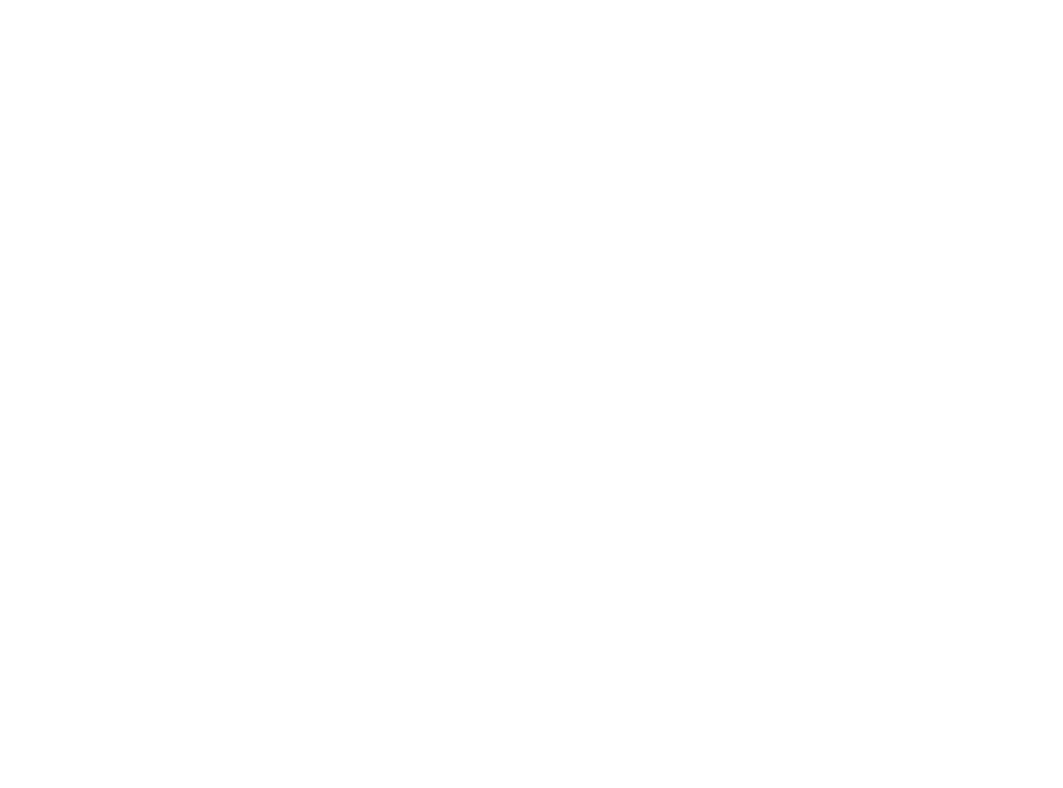
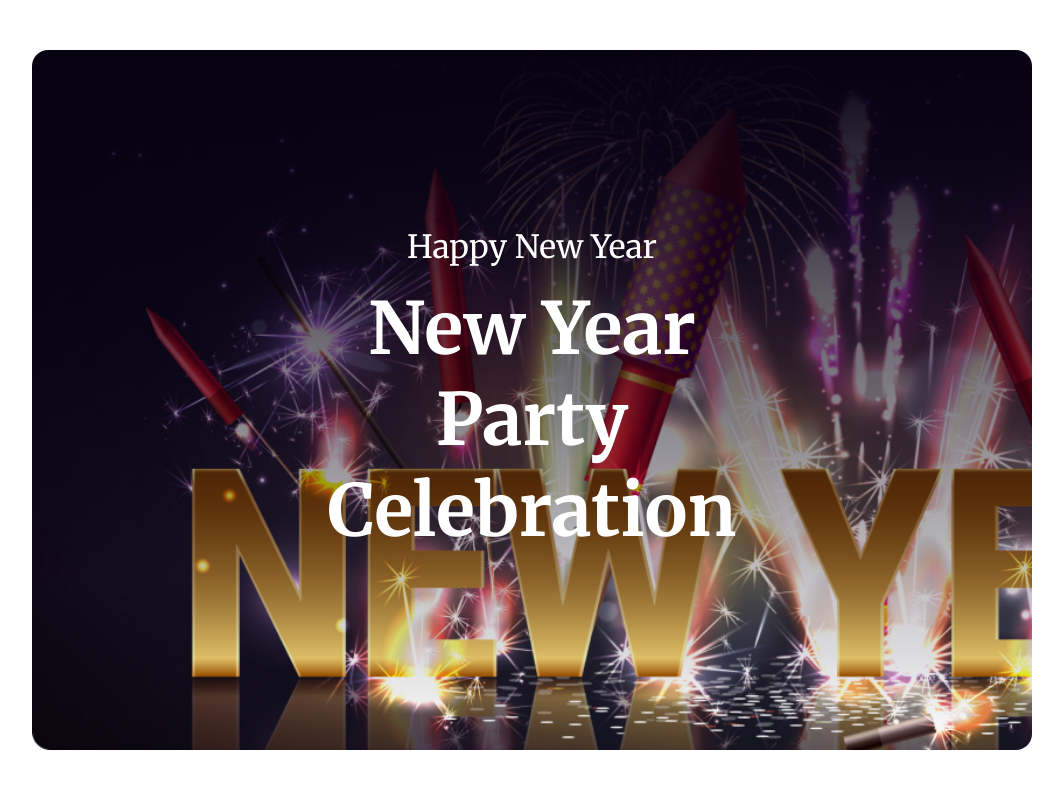
Before and after one commit to Mdboniamin/New-year-offer, a plain HTML site: page index.html in a window 1280 px wide. Shown: the whole page, without its empty margins (108-1171 px from the left). Drawn offline with Linux system fonts and the light colour scheme.

Commit message:
added landing page

```diff
--- a/index.html
+++ b/index.html
@@ -1,20 +1,33 @@
 <!DOCTYPE html>
 <html lang="en">
+
 <head>
     <meta charset="UTF-8">
     <meta name="viewport" content="width=device-width, initial-scale=1.0">
     <title>New Year Offer</title>
+    <link rel="preconnect" href="https://fonts.googleapis.com">
+    <link rel="preconnect" href="https://fonts.gstatic.com" crossorigin>
+    <link
+        href="https://fonts.googleapis.com/css2?family=Merriweather:ital,opsz,wght@0,18..144,300..900;1,18..144,300..900&family=Open+Sans:ital,wght@0,300..800;1,300..800&family=Work+Sans:ital,wght@0,100..900;1,100..900&display=swap"
+        rel="stylesheet">
     <link rel="stylesheet" href="styles/newyear.css">
 </head>
-<body>
+
+<body class="merriweather-normal">
     <header>
 
     </header>
     <main>
+        <section class="banner">
+            <div class="title">
+            <p class="subtitle">Happy New Year</p>
+            <h2 class="title1"> New Year Party<br>Celebration</h2>
+        </div>
 
     </main>
     <footer>
 
     </footer>
 </body>
+
 </html>
--- a/styles/newyear.css
+++ b/styles/newyear.css
@@ -0,0 +1,41 @@
+.merriweather-normal {
+    font-family: "Merriweather", serif;
+    font-optical-sizing: auto;
+    font-style: normal;
+    font-variation-settings:
+        "wdth" 100;
+}
+
+*{
+    margin: 0;
+    padding: 0;
+}
+/* banner styles */
+.banner {
+    background:linear-gradient(180deg, #070211 0%, rgba(7, 2, 17, 0) 100%),
+    url(../asset/images/Banner\ Image.png);
+    height: 700px;
+    background-repeat: no-repeat;
+    background-size: cover;
+    margin: 50px 140px;
+    border-radius: 16px;
+}
+
+.banner .title {
+    display: flex;
+    color: white;
+    flex-direction: column;
+    align-items: center;
+    justify-content: center;
+    gap: 16px;
+    text-align: center;
+    padding: 177px 344px;
+}
+
+.banner .subtitle {
+    font-size: 32px;
+}
+
+.banner .title1 {
+    font-size: 72px;
+}
```
